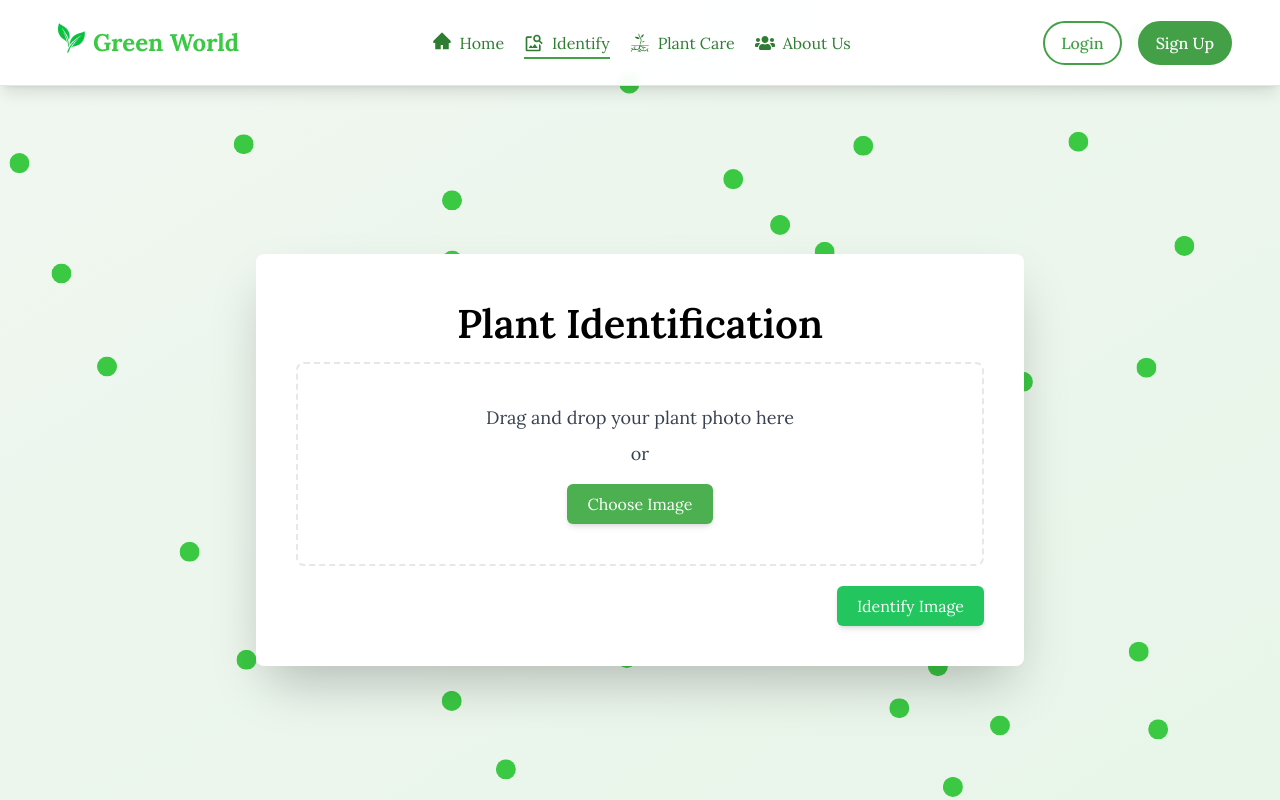
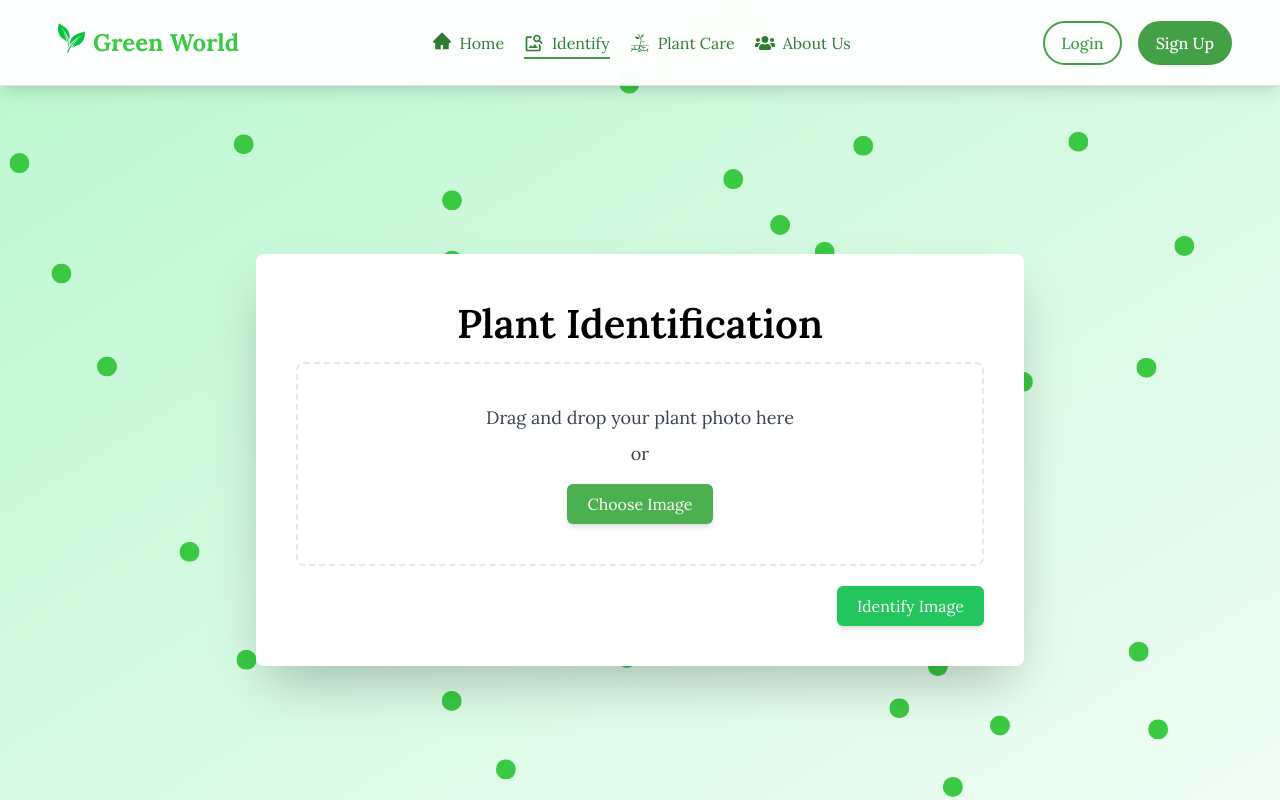
Before and after one commit to Green-World-Project/green-world-web, a React (Vite) app: page /identify in a window 1280 px wide. Built offline with nearby package versions, Linux system fonts and the light colour scheme.

Commit message:
style: update gradient color

```diff
--- a/src/pages/AuthPages/SignUpForm.tsx
+++ b/src/pages/AuthPages/SignUpPage.tsx
@@ -47,7 +47,7 @@ const SignUpForm = () => {
   };
 
   return (
-    <div className="py-4 flex items-center justify-center relative min-h-screen bg-gradient-to-br from-lightGreen to-paleGreen">
+    <div className="py-4 flex items-center justify-center relative min-h-screen bg-gradient-to-br from-green-200 to-green-50">
       <FloatingDotsBackground numberOfDots={40} />
       <div className="bg-white shadow-2xl z-20 py-4 px-7 w-[40%] max-lg:w-[60%] max-md:w-[70%] max-sm:w-[90%] max-w-[700px] rounded-md overflow-y-auto max-h-[95vh]">
         <div className=" flex justify-center">
--- a/src/pages/Identifiy/Identify.tsx
+++ b/src/pages/Identifiy/Identify.tsx
@@ -2,7 +2,7 @@ import FloatingDotsBackground from "../../shared/FloatingDotsBackground";
 import UploadPlant from "./components/UploadPlant";
 export default function Identify() {
   return (
-    <div className="px-[2rem] lg:px-[4rem] pt-[120px] max-md:pt-10 max-sm:p-0 flex items-center justify-center relative min-h-screen bg-gradient-to-br from-lightGreen to-paleGreen">
+    <div className="px-[2rem] lg:px-[4rem] pt-[120px] max-md:pt-10 max-sm:p-0 flex items-center justify-center relative min-h-screen bg-gradient-to-br from-green-200 to-green-50 overflow-hidden">
       <FloatingDotsBackground numberOfDots={40} />
       <UploadPlant />
     </div>
```
